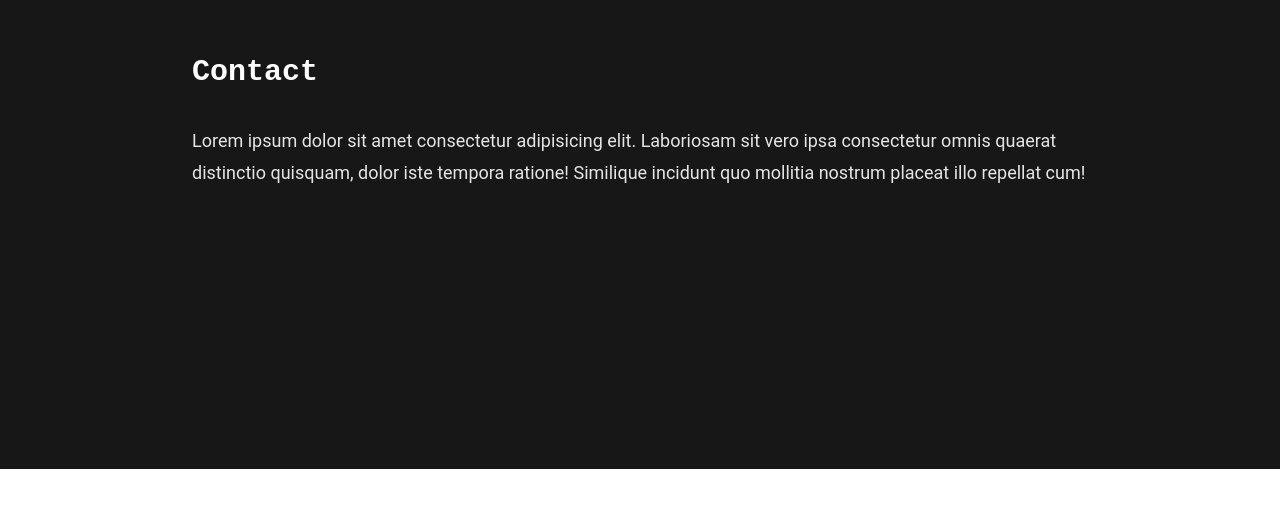
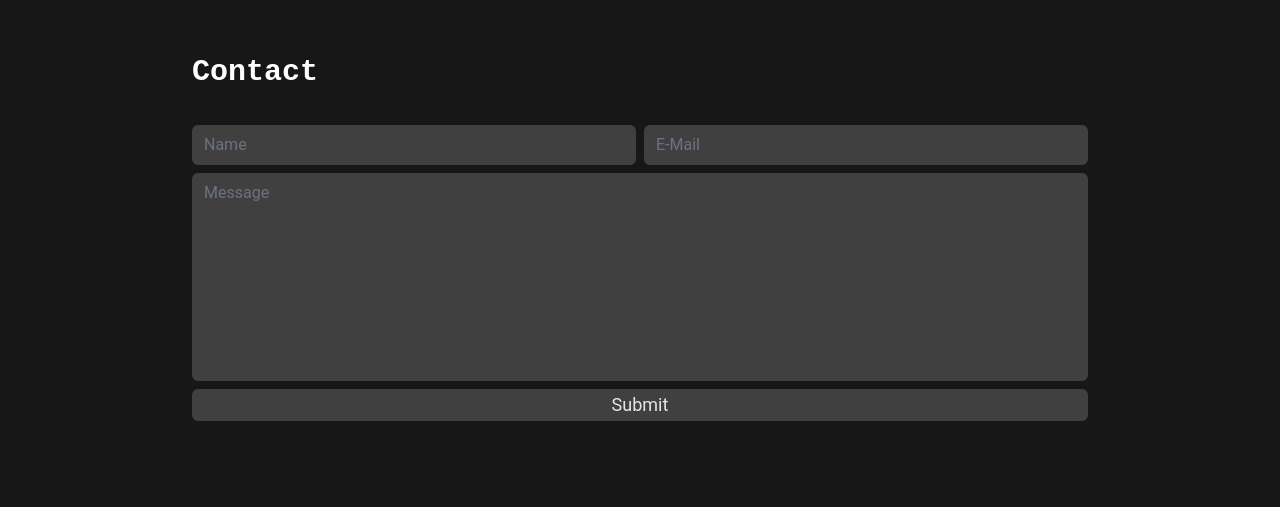
Before and after one commit to LucasOe/portfolio, a React (Vite) app: page / in a window 1280 px wide. Shown: the part 2243-2750 px from the top of the page. Before the commit the page ends 2712 px from the top, so only its background shows below. Built offline with nearby package versions, Linux system fonts and the light colour scheme.

Commit message:
Add Contact Form

```diff
--- /dev/null
+++ b/src/components/ContactForm.tsx
@@ -0,0 +1,36 @@
+export default function ContactForm() {
+	return (
+		<div>
+			<form action="https://api.web3forms.com/submit" method="POST" className="flex flex-col gap-2">
+				<input type="hidden" name="access_key" value="25c35d2c-79c0-4598-a197-ef792d2b34a2" />
+				<input type="hidden" name="redirect" value="https://web3forms.com/success" />
+				<div className="flex gap-2">
+					<input
+						type="text"
+						name="name"
+						placeholder="Name"
+						className="w-full rounded-md border-none bg-neutral-700"
+						required
+					/>
+					<input
+						type="email"
+						name="email"
+						placeholder="E-Mail"
+						className="w-full rounded-md border-none bg-neutral-700"
+						required
+					/>
+				</div>
+				<textarea
+					name="message"
+					placeholder="Message"
+					rows={8}
+					required
+					className="w-full resize-none rounded-md border-none bg-neutral-700"
+				/>
+				<button type="submit" className="w-full rounded-md border-none bg-neutral-700">
+					Submit
+				</button>
+			</form>
+		</div>
+	);
+}
--- a/src/pages/ErrorPage.tsx
+++ b/src/pages/ErrorPage.tsx
@@ -1,5 +1,5 @@
 import { useRouteError } from "react-router-dom";
-import LinkButton from "../components/Button";
+import LinkButton from "../components/LinkButton";
 
 type ErrorResponse = {
 	status: number;
--- a/src/pages/Home.tsx
+++ b/src/pages/Home.tsx
@@ -1,10 +1,11 @@
+import ContactForm from "../components/ContactForm";
 import Project from "../components/Project";
 import Timeline from "../components/Timeline";
 
 export default function Home() {
 	return (
 		<div className="flex min-h-screen justify-center bg-neutral-900 p-6">
-			<div className="h-full max-w-4xl pt-10 sm:pt-20 md:pt-40">
+			<div className="my-10 h-full max-w-4xl sm:my-20 md:my-40">
 				<div className="prose-lg prose prose-invert max-w-none text-neutral-200">
 					<h1 className="font-serif italic">Hey!</h1>
 					<p>
@@ -80,9 +81,7 @@ export default function Home() {
 					</div>
 					<h2 className="mt-24 font-mono">Contact</h2>
 					<div className="h-80">
-						Lorem ipsum dolor sit amet consectetur adipisicing elit. Laboriosam sit vero ipsa consectetur
-						omnis quaerat distinctio quisquam, dolor iste tempora ratione! Similique incidunt quo mollitia
-						nostrum placeat illo repellat cum!
+						<ContactForm />
 					</div>
 				</div>
 			</div>
```
Also changed, not shown: src/components/LinkButton.tsx (renamed from src/components/Button.tsx).
